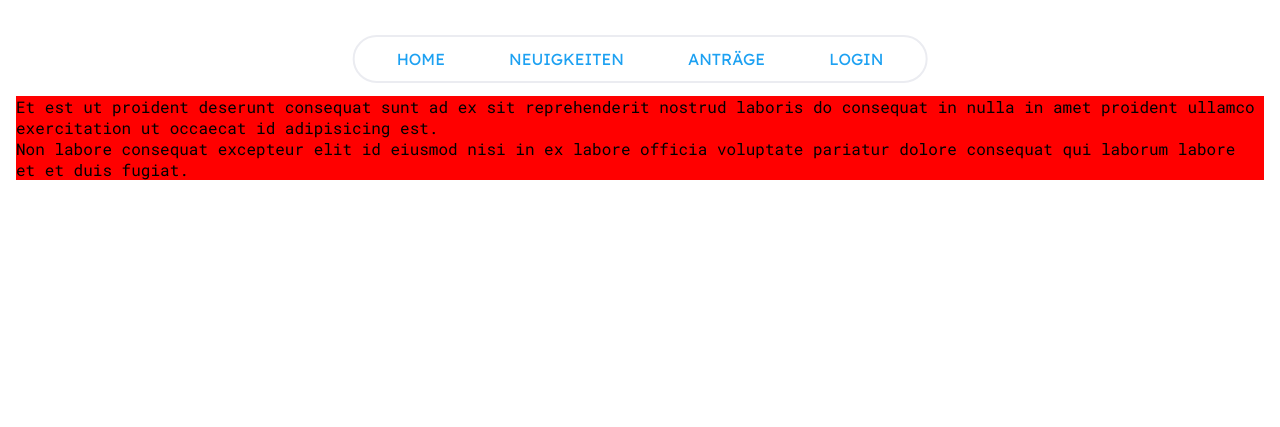
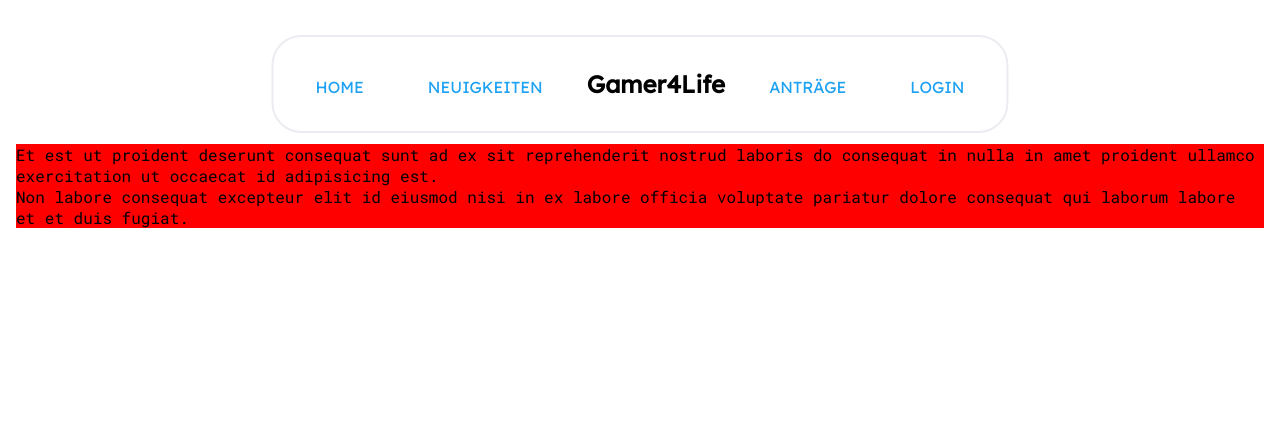
Before and after one commit to BukkitGerman/67346c0a, a PHP site: page /page/index.php in a window 1280 px wide. Shown: the top 427 px of the page. Run offline with PHP 8.4, Linux system fonts and the light colour scheme; data comes from the database, SQL or seed files in the repository.

Commit message:
Add Title in navbar

```diff
--- a/page/css/nav.css
+++ b/page/css/nav.css
@@ -11,9 +11,19 @@ nav {
   font-family: 'Lexend Deca', sans-serif;
 }
 
+#title {
+	margin-top: 0;
+	margin-left: -20px;
+}
+
+#antrag {
+	margin-left: -20px;
+}
+
 ol {
   position: relative;
   display: flex;
+  align-items: baseline;
   flex: 1 1 auto;
   margin: 0;
   padding: 0 30px;
@@ -62,6 +72,14 @@ ol li:hover {
   border-right: 2px solid #E02A21;
   border-bottom: 2px solid #E02A21;
 }
+
+ol li:hover#title {
+  background: #33cc33;
+  border: 2px solid #1f7a1f;
+  border-right: 2px solid #196619;
+  border-bottom: 2px solid #196619;
+}
+
 ol li:hover a {
   color: #F9F8FD;
 }
--- a/page/css/style.css
+++ b/page/css/style.css
@@ -6,7 +6,7 @@ body{
 
 .content {
 	background-color: red;
-	margin: 6rem 1rem 4rem 1rem;
+	margin: 9rem 1rem 4rem 1rem;
 	display: flex;
 	flex-direction: row;
 	align-items: stretch;
@@ -17,7 +17,7 @@ body{
 	flex-direction: column;
 }
 
-.statusbar-item {
+.footer-item {
 	position: fixed;
 	left: 10%;
 	bottom: 1rem;
@@ -27,7 +27,7 @@ body{
 }
 
 .content-login {
-	margin: 6rem 1rem 4rem 1rem;
+	margin: 8rem 1rem 4rem 1rem;
 	display: flex;
 	align-items: center;
 	flex-direction: row;
@@ -75,7 +75,7 @@ body{
 }
 
 .content-reg {
-	margin: 6rem 1rem 4rem 1rem;
+	margin: 8rem 1rem 4rem 1rem;
 	display: flex;
 	align-items: center;
 	flex-direction: row;
--- a/page/index.php
+++ b/page/index.php
@@ -30,7 +30,7 @@ if(isset($_SESSION["uid"])){
 		</div>
 	</div>
 </div>
-<div class="statusbar-item">
+<div class="footer-item">
 
 </div>
 </body>
--- a/page/main.php
+++ b/page/main.php
@@ -19,7 +19,8 @@ function getPermissionLevel($db, $usid){
 function showNavigation($db, $uid = false){
 
 	$out = "<nav class='menu'>
-	<ol>
+	<div class='title'>
+	<div><ol>
 		<li class='menu-item'><a href='/'>Home</a></li>
 		<li class='menu-item'><a href='news.php'>Neuigkeiten
 			<ol class='sub-menu'>
@@ -27,7 +28,8 @@ function showNavigation($db, $uid = false){
 				<li class='menu-item'><a href='devlog.php'>Devlog</a></li>
 			</ol>
 		</li>
-		<li class='menu-item'><a href='requests.php'>Antr&auml;ge</a>
+		<li id='title'><h1>Gamer4Life</h1></li>
+		<li class='menu-item' id='antrag'><a href='requests.php'>Antr&auml;ge</a>
 			<ol class='sub-menu'>
 				<li class='menu-item'><a href='entban.php'>Entban Antrag</a></li>
 				<li class='menu-item'><a href='channel.php'>Channel Antrag</a></li>
@@ -57,14 +59,9 @@ function showNavigation($db, $uid = false){
 					</li>";
 		}
 
-		$out .= "</ol></nav>";
+		$out .= "</ol></div></div></nav>";
 
 		return $out;
-}
-
-
-function showSidebar(){
-
 }
 
 function showFooter(){
```
